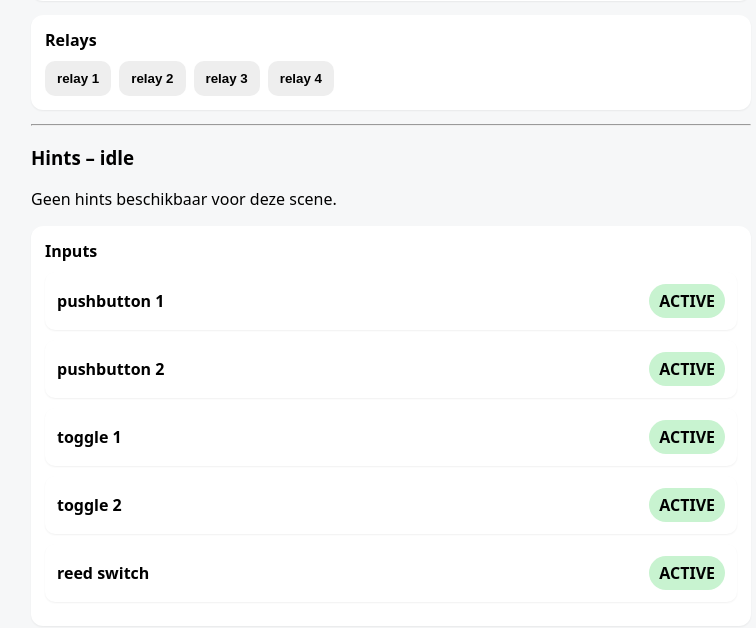
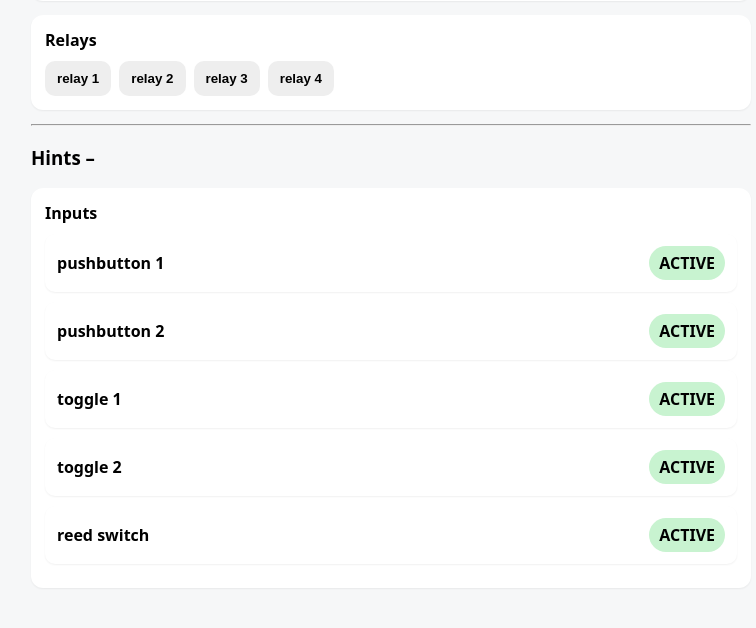
Before and after one commit to jtuinman/escape-room-control, a Flask app: page / in a window 1280 px wide. Shown: the part 310-938 px from the top of the page, without its empty margins (249-1005 px from the left). After the commit the page ends 862 px from the top, so only its background shows below. Run offline with Flask 3, Linux system fonts and the light colour scheme; data that the repository does not hold is empty.

Commit message:
changed hints in index

```diff
--- a/templates/index.html
+++ b/templates/index.html
@@ -47,19 +47,8 @@
 </section>
 <hr>
 
-<h3>Hints – {{ game_state }}</h3>
-
-{% if scene_hints %}
-  <div>
-    {% for h in scene_hints %}
-      <form method="get" action="/sound/hint/{{ h.id }}" style="display:inline-block; margin:4px;">
-        <button type="submit">{{ h.label }}</button>
-      </form>
-    {% endfor %}
-  </div>
-{% else %}
-  <p>Geen hints beschikbaar voor deze scene.</p>
-{% endif %}
+<h3>Hints – <span id="hints-scene"></span></h3>
+<div id="hints"></div>
 
     <section class="card">
       <h2>Inputs</h2>
```
